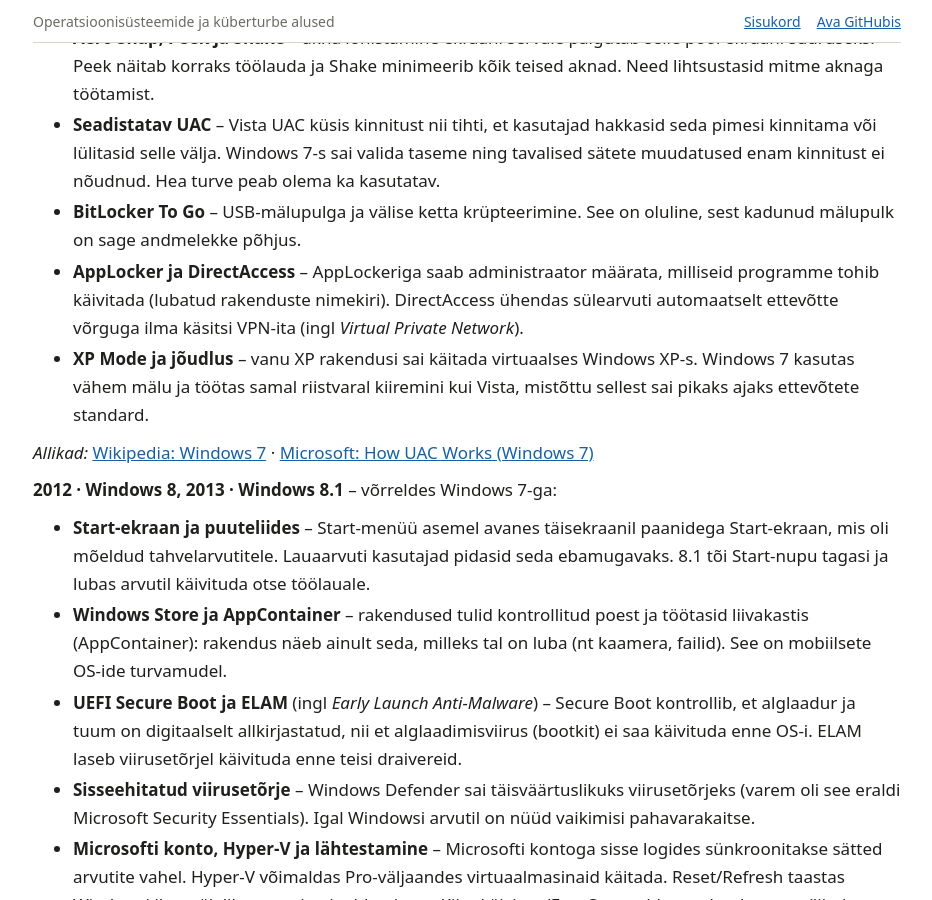
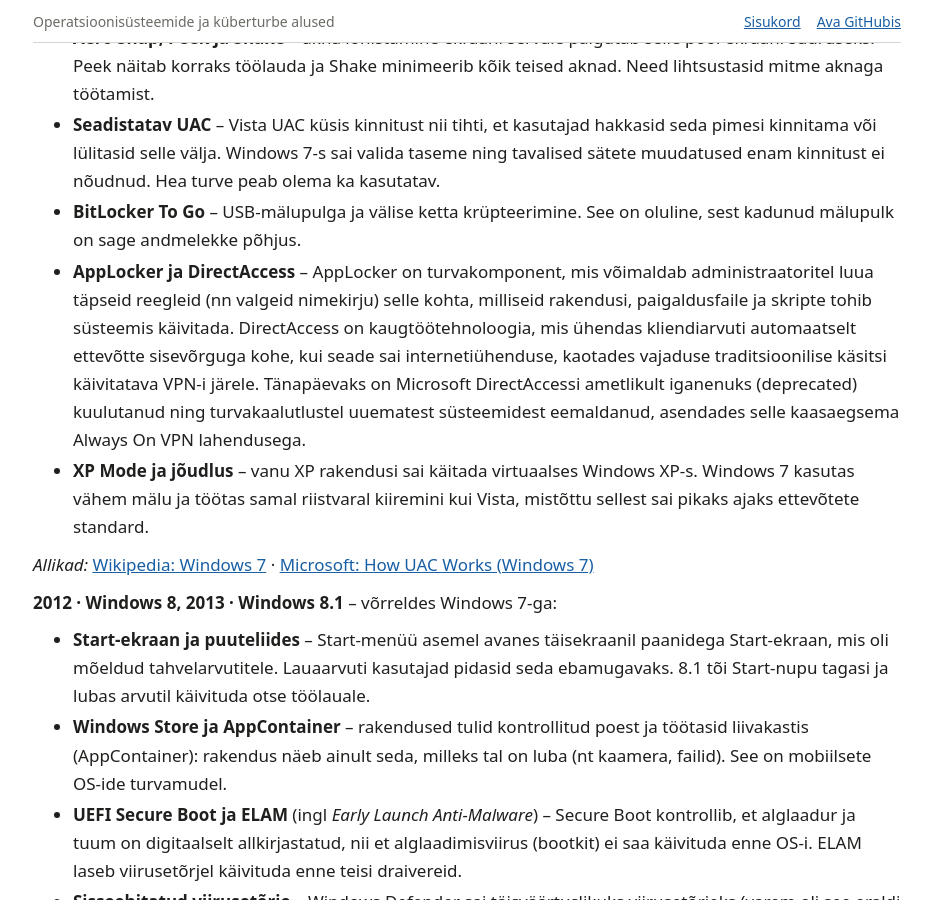
Before and after one commit to valdonolvak/Operatsioonis-steemi-ja-k-berturbe-alused, a Jekyll site: the page built from peatykid/01-windowsi-ajalugu.md, in a window 1280 px wide and 900 px high, scrolled down 11141 px. Shown: the whole window, without its empty margins (173-1105 px from the left). Built offline with Jekyll 4.4.1, drawn with Linux system fonts in a browser that asks for light colours; our own code applies the rules of GitHub Pages for plain Markdown files.

Commit message:
Update 01-windowsi-ajalugu.md

```diff
--- a/peatykid/01-windowsi-ajalugu.md
+++ b/peatykid/01-windowsi-ajalugu.md
@@ -191,7 +191,7 @@ Joonis: NT-põhise Windowsi versioonid Windows NT 3.1-st kuni Windows 11 26H2-ni
 - **Aero Snap, Peek ja Shake** – akna lohistamine ekraani servale paigutab selle pool ekraani suuruseks. Peek näitab korraks töölauda ja Shake minimeerib kõik teised aknad. Need lihtsustasid mitme aknaga töötamist.
 - **Seadistatav UAC** – Vista UAC küsis kinnitust nii tihti, et kasutajad hakkasid seda pimesi kinnitama või lülitasid selle välja. Windows 7-s sai valida taseme ning tavalised sätete muudatused enam kinnitust ei nõudnud. Hea turve peab olema ka kasutatav.
 - **BitLocker To Go** – USB-mälupulga ja välise ketta krüpteerimine. See on oluline, sest kadunud mälupulk on sage andmelekke põhjus.
-- **AppLocker ja DirectAccess** – AppLockeriga saab administraator määrata, milliseid programme tohib käivitada (lubatud rakenduste nimekiri). DirectAccess ühendas sülearvuti automaatselt ettevõtte võrguga ilma käsitsi VPN-ita (ingl *Virtual Private Network*).
+- **AppLocker ja DirectAccess** – AppLocker on turvakomponent, mis võimaldab administraatoritel luua täpseid reegleid (nn valgeid nimekirju) selle kohta, milliseid rakendusi, paigaldusfaile ja skripte tohib süsteemis käivitada. DirectAccess on kaugtöötehnoloogia, mis ühendas kliendiarvuti automaatselt ettevõtte sisevõrguga kohe, kui seade sai internetiühenduse, kaotades vajaduse traditsioonilise käsitsi käivitatava VPN-i järele. Tänapäevaks on Microsoft DirectAccessi ametlikult iganenuks (deprecated) kuulutanud ning turvakaalutlustel uuematest süsteemidest eemaldanud, asendades selle kaasaegsema Always On VPN lahendusega.
 - **XP Mode ja jõudlus** – vanu XP rakendusi sai käitada virtuaalses Windows XP-s. Windows 7 kasutas vähem mälu ja töötas samal riistvaral kiiremini kui Vista, mistõttu sellest sai pikaks ajaks ettevõtete standard.
 
 *Allikad:* [Wikipedia: Windows 7](https://en.wikipedia.org/wiki/Windows_7) · [Microsoft: How UAC Works (Windows 7)](https://technet.microsoft.com/en-us/library/dd835548)
```
